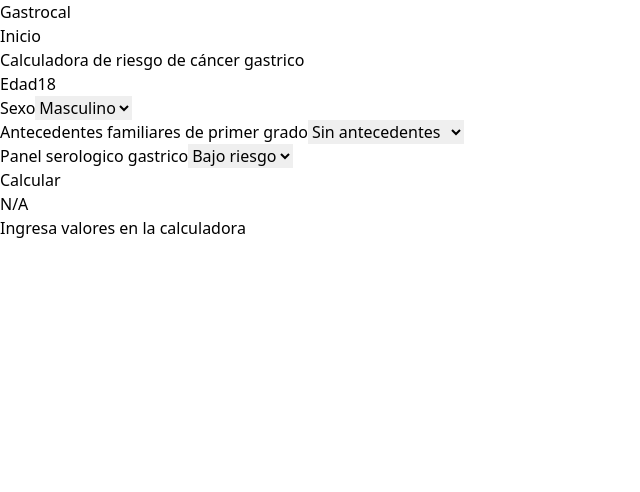
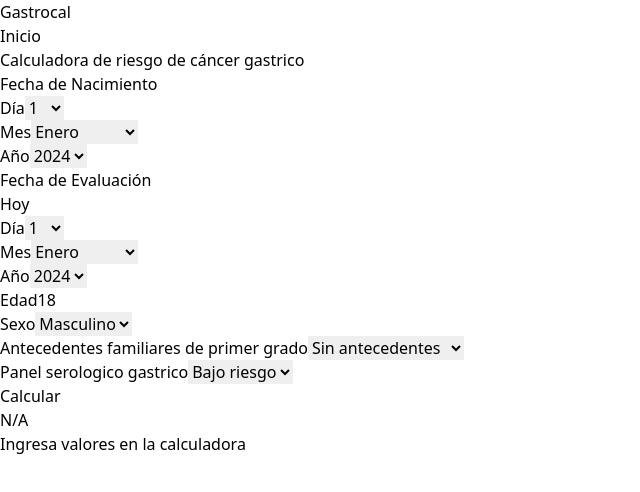
Before and after one commit to airiquelme/gastrocal, a React (Vite) app: page /calculator in a window 1280 px wide. Shown: the top 492 px of the page, without its empty margins (0-640 px from the left). Built offline with nearby package versions, Linux system fonts and the light colour scheme.

Commit message:
avance seleccion de fechas

```diff
--- a/src/routes/Calculator.jsx
+++ b/src/routes/Calculator.jsx
@@ -5,10 +5,17 @@
 import SelectDropdown from "../components/SelectDropdown";
 // import BoolButton from "../components/BoolButton";
 import { calcular_probabilidad_cancer_gastrico } from "../utils/calculadora_cancer_gastrico";
+import { use } from "react";
 
 function Calculator(){
 
     const [edad, setEdad] = useState(18)
+    const [dia_i, setDia_i] = useState(0)
+    const [mes_i, setMes_i] = useState(0)
+    const [ano_i, setAno_i] = useState(0)
+    const [dia_f, setDia_f] = useState(0)
+    const [mes_f, setMes_f] = useState(0)
+    const [ano_f, setAno_f] = useState(0)
     const [sexo, setSexo] = useState(0)
     const [antecedentes, setAntecedentes] = useState(0)
     const [panelSerologico, setPanelSerologico] = useState(0)
@@ -25,6 +32,12 @@
         e.preventDefault();
 
         const variables = {
+            dia_i,
+            dia_f,
+            mes_i,
+            mes_f,
+            ano_i,
+            ano_f,
             edad,
             sexo,
             antecedentes,
@@ -69,6 +82,32 @@
         {name: "Femenino", value: 1}
     ]
 
+    const opciones_dia = [];
+    for (let i = 1; i < 32; i++) {
+        opciones_dia.push({name: String(i), value: i});
+    }
+
+    const opciones_mes = [
+        {name: "Enero", value: 1},
+        {name: "Febrero", value: 2},
+        {name: "Marzo", value: 3},
+        {name: "Abril", value: 4},
+        {name: "Mayo", value: 5},
+        {name: "Junio", value: 6},
+        {name: "Julio", value: 7},
+        {name: "Agosto", value: 8},
+        {name: "Septiembre", value: 9},
+        {name: "Octubre", value: 10},
+        {name: "Noviembre", value: 11},
+        {name: "Diciembre", value: 12}
+    ]
+
+    const ano = 2024
+    const opciones_ano = [];
+    for (let i = 0; i < 120; i++) {
+        opciones_ano.push({name: String(ano-i), value: ano-i});
+    }
+
     const opciones_antecedentes = [
         {name: "Sin antecedentes", value: 0},
         {name: "Con antecedentes", value: 1}
@@ -85,6 +124,21 @@
             <div className="grid gap-2 md:gap-3 sm:w-11/12 md:columns-32 m-auto sm:max-w-6xl">
                 <div className="mt-5 p-5 bg-white rounded-md shadow">
                     <form action="" onSubmit={handleSubmit} className="w-full grid gap-4">
+                    <p>Fecha de Nacimiento</p>
+                        <div className="grid md:grid-flow-col md:grid-cols-3 gap-4">
+                            <SelectDropdown name="dia_i" title="Día" value={dia_i} setValue={setDia_i} options={opciones_dia}/>
+                            <SelectDropdown name="mes_i" title="Mes" value={mes_i} setValue={setMes_i} options={opciones_mes}/>
+                            <SelectDropdown name="ano_i" title="Año" value={ano_i} setValue={setAno_i} options={opciones_ano}/>
+                        </div>
+                        <div className="grid md:grid-flow-col md:grid-cols-1 gap-4">
+                            <p>Fecha de Evaluación</p>
+                            <p>Hoy</p>
+                        </div>
+                        <div className="grid md:grid-flow-col md:grid-cols-3 gap-4">
+                            <SelectDropdown name="dia_f" title="Día" value={dia_f} setValue={setDia_f} options={opciones_dia}/>
+                            <SelectDropdown name="mes_f" title="Mes" value={mes_f} setValue={setMes_f} options={opciones_mes}/>
+                            <SelectDropdown name="ano_f" title="Año" value={ano_f} setValue={setAno_f} options={opciones_ano}/>
+                        </div>
                         <div className="grid md:grid-flow-col md:grid-cols-2 gap-4">
                             <InputText name="edad" title="Edad" type="number" value={edad} setValue={setEdad}/>
                             <SelectDropdown name="sexo" title="Sexo" value={sexo} setValue={setSexo} options={opciones_edad}/>
```
